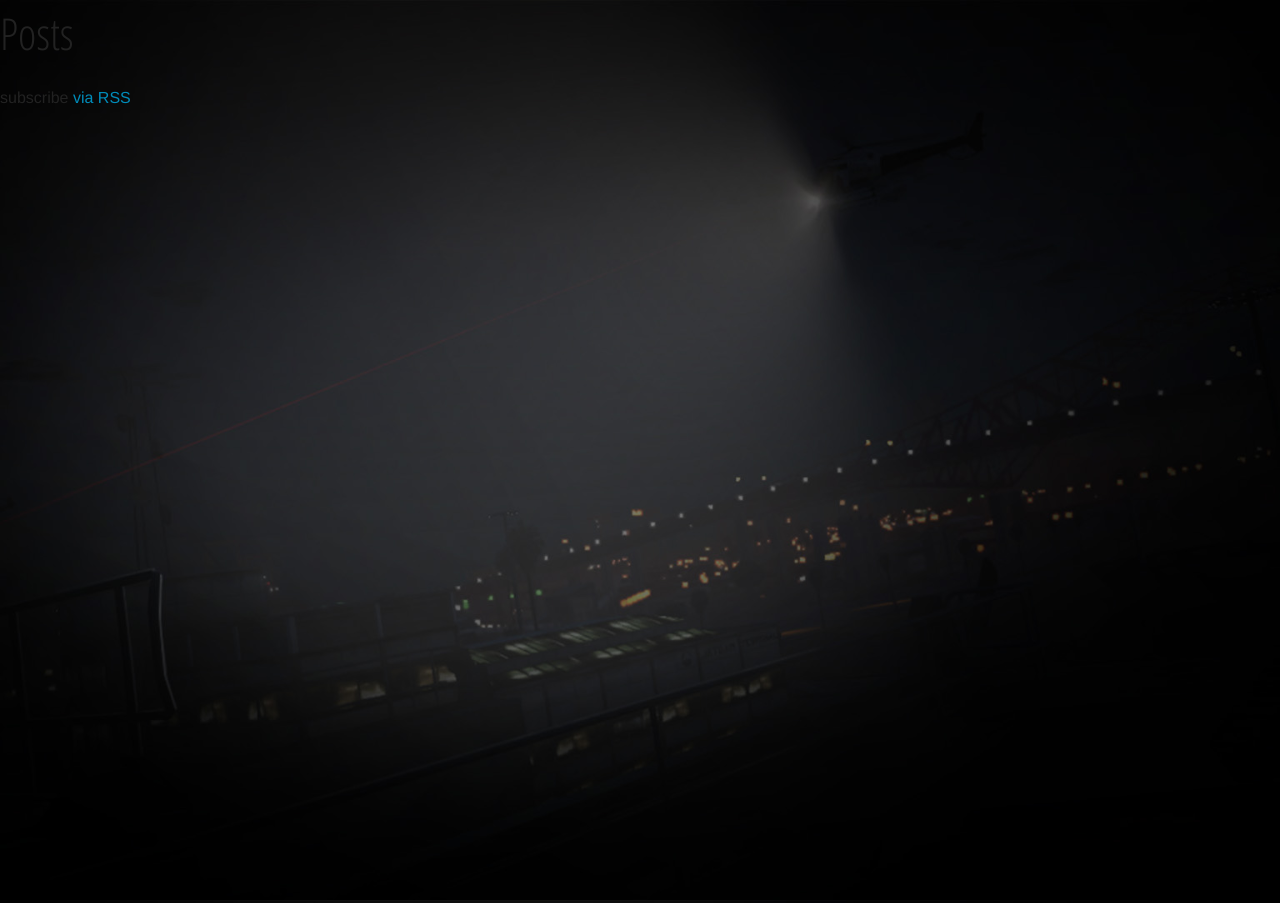
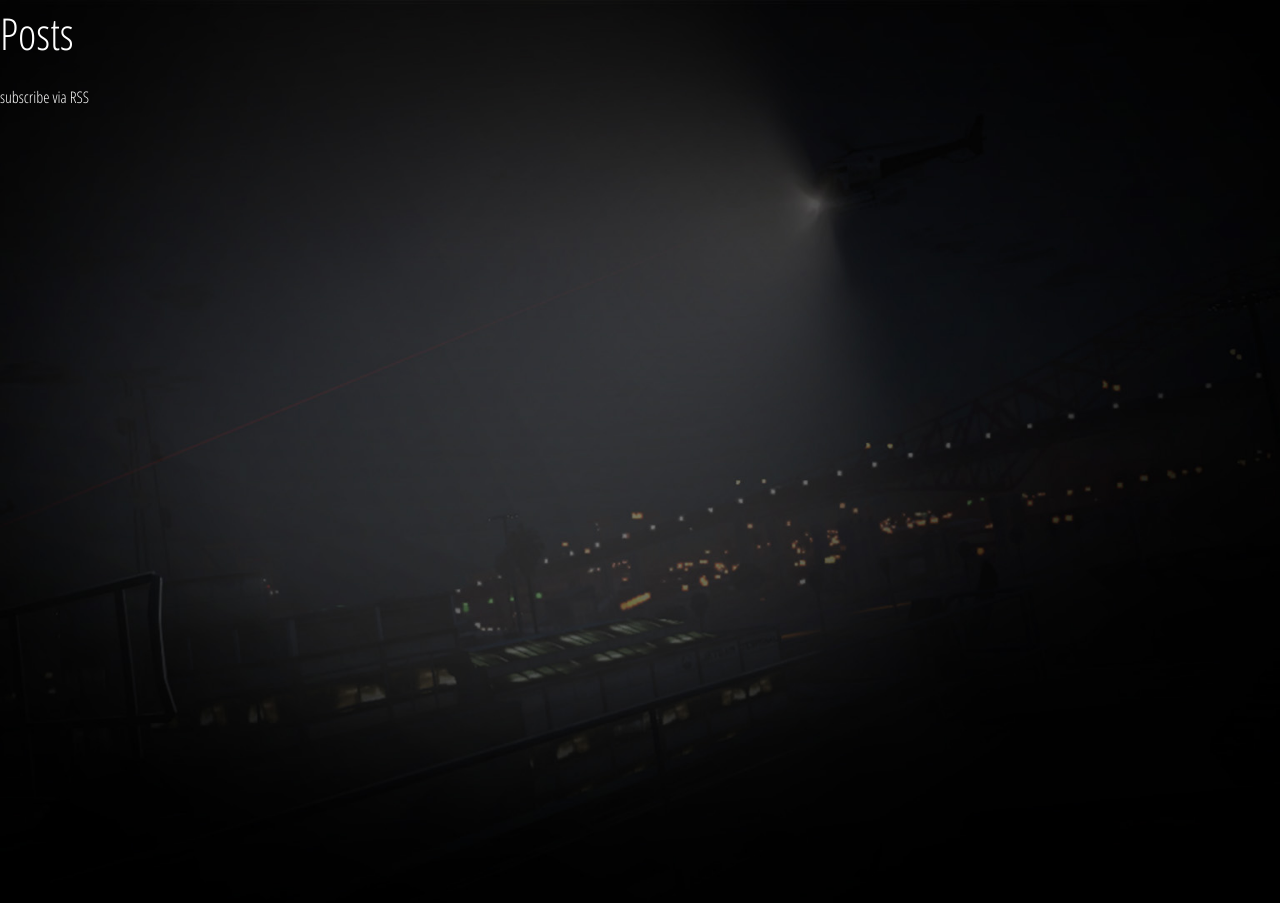
Before and after one commit to ghaiklor/ghaiklor.com, a Jekyll site: the page built from blog/index.html, in a window 1280 px wide. Built offline with Jekyll 4.4.1, drawn with Linux system fonts in a browser that asks for light colours; the list of posts is cut into pages by our own code.

Commit message:
Logo and text styling

```diff
--- a/assets/css/styles.css
+++ b/assets/css/styles.css
@@ -1,4 +1,4 @@
-body {
+html, body {
   background: url("/assets/images/background.jpg") no-repeat center center fixed;
   -webkit-background-size: cover;
   -moz-background-size: cover;
@@ -6,6 +6,14 @@
   background-size: cover;
 }
 
-h1 {
+h1, h2, h3, h4, h5, h6, a, p {
   font-family: 'Open Sans Condensed', sans-serif;
+  color: white;
 }
+
+.logo {
+  border-radius: 50%;
+  width: 126px;
+  height: 126px;
+  border: 2px solid white;
+}
--- a/index.html
+++ b/index.html
@@ -3,7 +3,8 @@
 ---
 <div class="row text-center">
   <div class="large-6 medium-8 small-12 large-centered medium-centered small-centered columns">
-    <img src="http://gravatar.com/avatar/be299f224394ab488001c9cab12eae2c?s=100" alt="Eugene Obrezkov"/>
+    <img class="logo" src="/assets/images/me.jpg"
+         alt="Eugene Obrezkov's logo"/>
 
     <p>Eugene Obrezkov</p>
     <hr/>
```
Also changed, not shown: assets/images/me.jpg (added).
